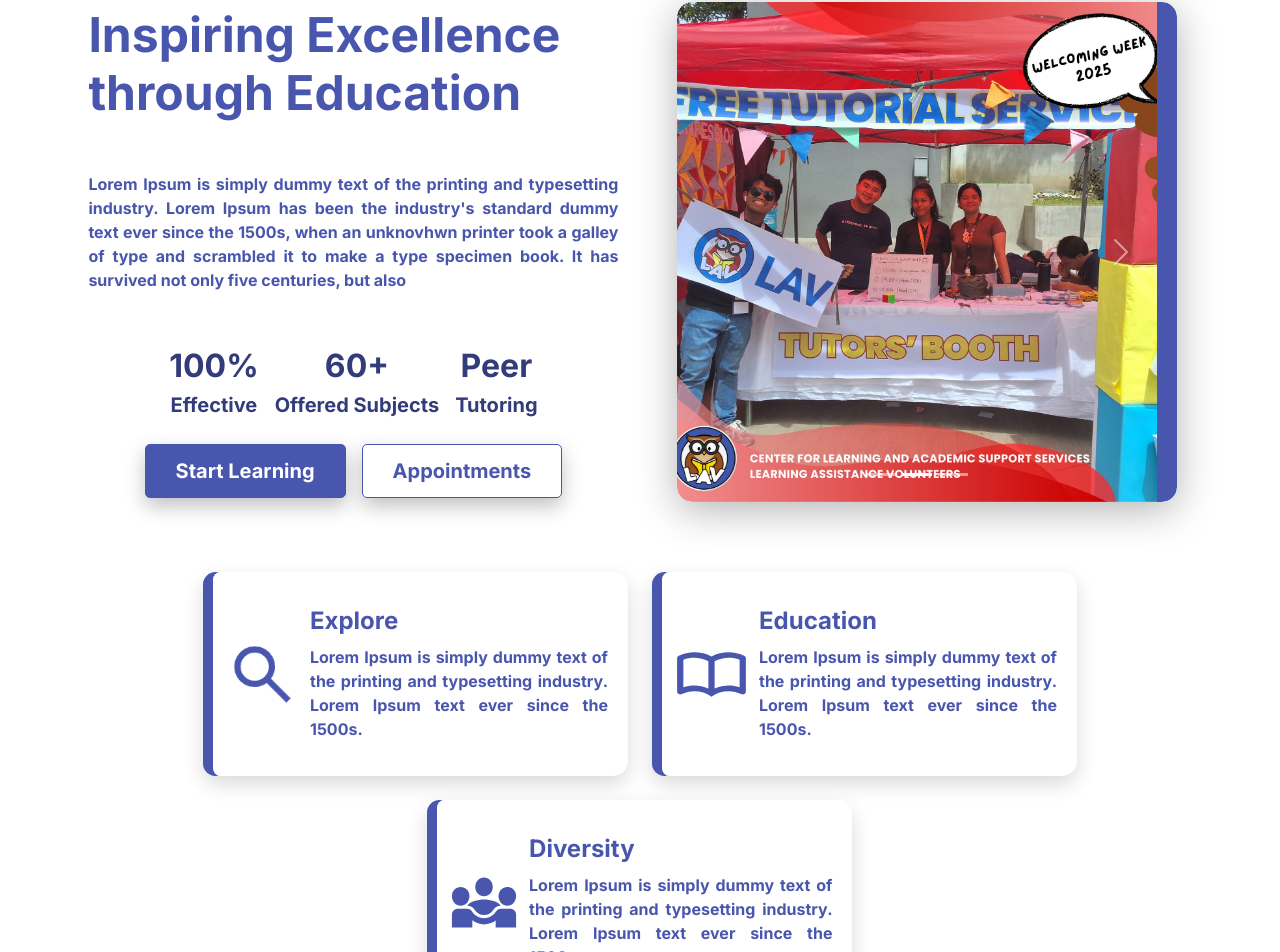
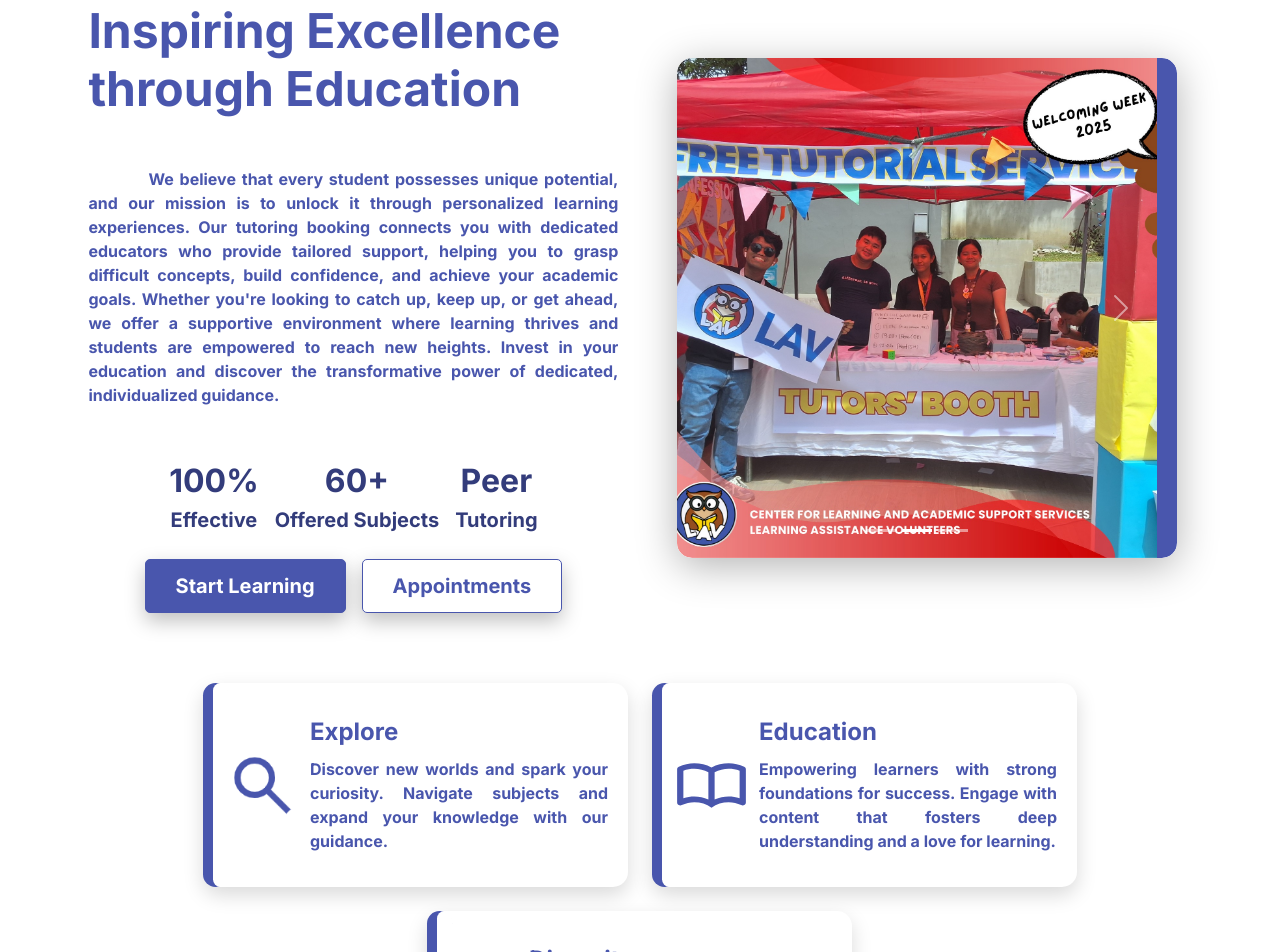
Before and after one commit to Operator-Syn/peer-tutoring-platform, a React (Vite) app in the folder views/: page / in a window 1280 px wide. Shown: the part 68-1020 px from the top of the page. Built offline with nearby package versions, Linux system fonts and the light colour scheme.

Commit message:
updated text

```diff
--- a/views/src/pages/HomePage/HomePage.jsx
+++ b/views/src/pages/HomePage/HomePage.jsx
@@ -20,8 +20,8 @@
                     <div className="left-column col d-flex flex-column justify-content-center align-items-center" style={{paddingLeft: '0px', paddingRight: '0px'}}>
                         <div className='introduction'>
                             <h1>Inspiring Excellence through Education</h1>
-                            <p>
-                                Lorem Ipsum is simply dummy text of the printing and typesetting industry. Lorem Ipsum has been the industry's standard dummy text ever since the 1500s, when an unknovhwn printer took a galley of type and scrambled it to make a type specimen book. It has survived not only five centuries, but also
+                            <p style={{textIndent: '60px'}}>
+                                We believe that every student possesses unique potential, and our mission is to unlock it through personalized learning experiences. Our tutoring booking connects you with dedicated educators who provide tailored support, helping you to grasp difficult concepts, build confidence, and achieve your academic goals. Whether you're looking to catch up, keep up, or get ahead, we offer a supportive environment where learning thrives and students are empowered to reach new heights. Invest in your education and discover the transformative power of dedicated, individualized guidance.
                             </p>
                         </div>
 
@@ -64,9 +64,15 @@
                 </div>
 
                 <div className='home-bottom row gap-4 justify-content-center align-items-center mx-auto' style={{width: '90%', maxWidth: '1500px', paddingBottom: '70px'}}>
-                    <HomePageCard icon={searchSvg} title='Explore' description='Lorem Ipsum is simply dummy text of the printing and typesetting industry. Lorem Ipsum text ever since the 1500s.' />
-                    <HomePageCard icon={bookSvg} title='Education' description='Lorem Ipsum is simply dummy text of the printing and typesetting industry. Lorem Ipsum text ever since the 1500s.' />
-                    <HomePageCard icon={peopleSvg} title='Diversity' description='Lorem Ipsum is simply dummy text of the printing and typesetting industry. Lorem Ipsum text ever since the 1500s.' />
+                    <HomePageCard icon={searchSvg} title='Explore' description='
+                        Discover new worlds and spark your curiosity. Navigate subjects and expand your knowledge with our guidance.
+                    ' />
+                    <HomePageCard icon={bookSvg} title='Education' description='
+                        Empowering learners with strong foundations for success. Engage with content that fosters deep understanding and a love for learning.
+                    ' />
+                    <HomePageCard icon={peopleSvg} title='Diversity' description='
+                        Celebrating unique perspectives for a dynamic learning experience. We foster an inclusive and empowering environment for all.
+                    ' />
                 </div>
             </div>
 
```
